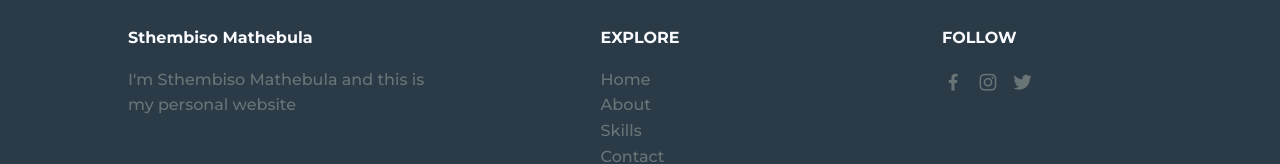
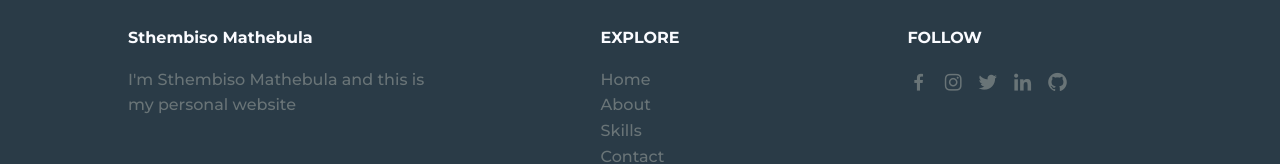
Before and after one commit to Sthesb/My-Portfolio, a plain HTML site: page index.html in a window 1280 px wide. Shown: the part 2553-2717 px from the top of the page. Drawn offline with nearby package versions, Linux system fonts and the light colour scheme.

Commit message:
Update index.html

```diff
--- a/index.html
+++ b/index.html
@@ -215,6 +215,8 @@
                     <a href="https://www.facebook.com/sthembiso.mathembi" class="footer__social"><i class='bx bxl-facebook' ></i></a>
                     <a href="https://www.instagram.com/sthe.sb/" class="footer__social"><i class='bx bxl-instagram' ></i></a>
                     <a href="https://twitter.com/StheSb" class="footer__social"><i class='bx bxl-twitter' ></i></a>
+                    <a href="https://www.linkedin.com/in/sthembiso-mathebula-09527414b/"  class="footer__social"><i class='bx bxl-linkedin' ></i></a>
+                    <a href="https://github.com/Sthesb" class="footer__social"><i class='bx bxl-github' ></i></a>
                 </div>
 
 
```
